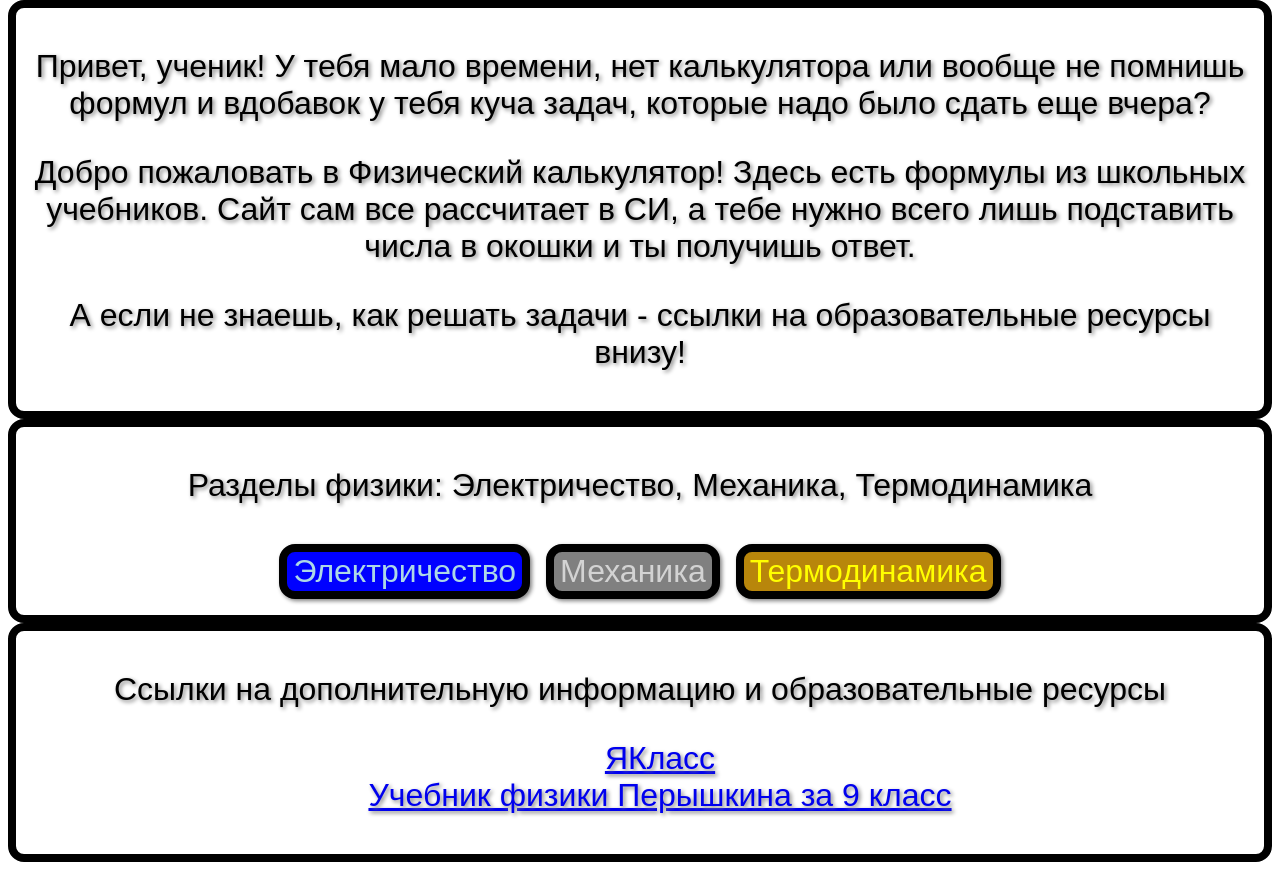
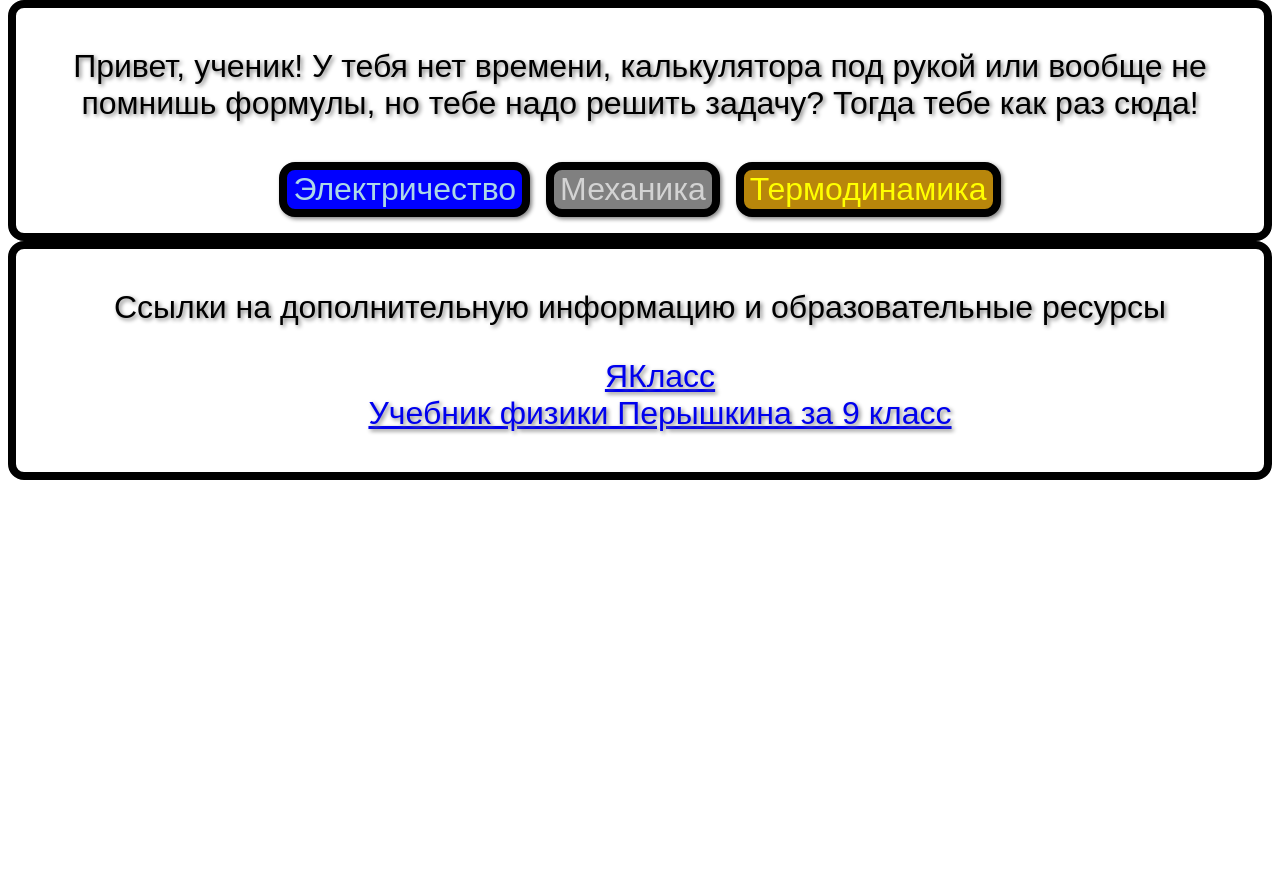
Before and after one commit to budagyanvahe-png/school-physical-solver, a Flask app: page / in a window 1280 px wide. Shown: the part 125-995 px from the top of the page. After the commit the page ends 605 px from the top, so only its background shows below. Run offline with Flask 3, Linux system fonts and the light colour scheme.

Commit message:
Changed text in main page

```diff
--- a/templates/index.html
+++ b/templates/index.html
@@ -9,13 +9,8 @@
         <header class="main-header">
             <p><strong>Физический калькулятор</strong></p>
         </header>
-        <div class="greeting-div">
-            <p>Привет, ученик! У тебя мало времени, нет калькулятора или вообще не помнишь формул и вдобавок у тебя куча задач, которые надо было сдать еще вчера?</p>
-            <p>Добро пожаловать в Физический калькулятор! Здесь есть формулы из школьных учебников. Сайт сам все рассчитает в СИ, а тебе нужно всего лишь подставить числа в окошки и ты получишь ответ.</p>
-            <p>А если не знаешь, как решать задачи - ссылки на образовательные ресурсы внизу!</p>
-        </div>
         <div class="science-div">
-            <p>Разделы физики: Электричество, Механика, Термодинамика</p>
+            <p>Привет, ученик! У тебя нет времени, калькулятора под рукой или вообще не помнишь формулы, но тебе надо решить задачу? Тогда тебе как раз сюда!</p>
             <div class="science-section-choosing-div">
                 <button class="physics-electricity-button science-section-button" id="physics-electricity-button">Электричество</button>
                 <button class="physics-mechanics-button science-section-button" id="physics-mechanics-button">Механика</button>
```
